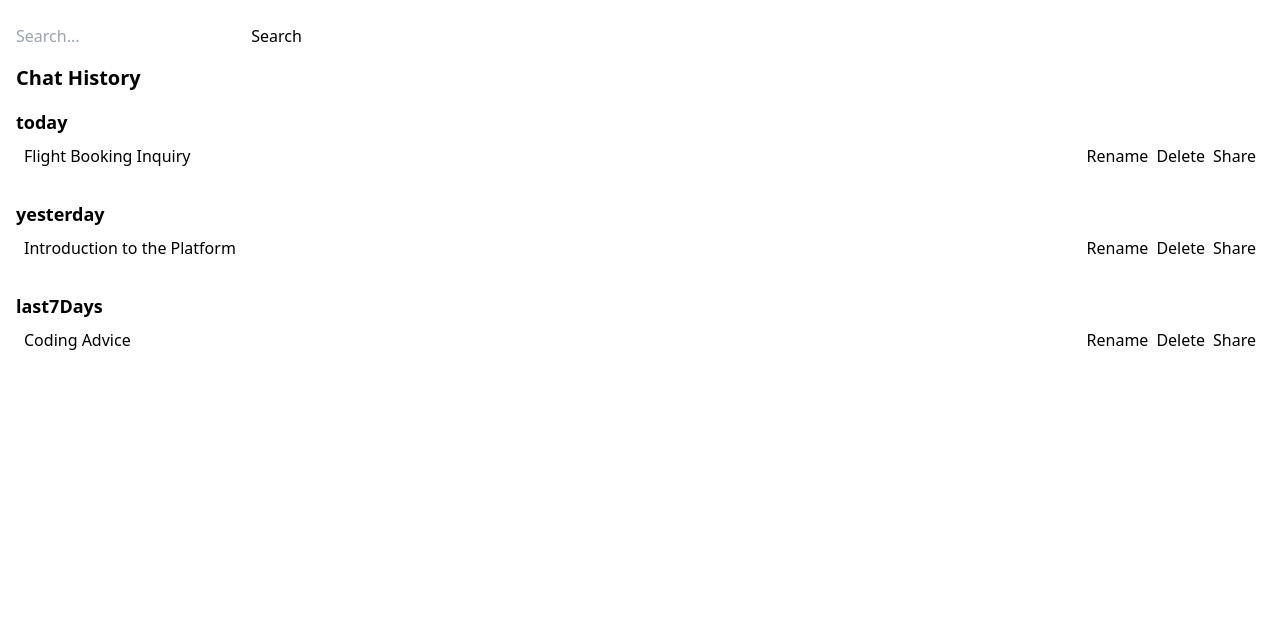
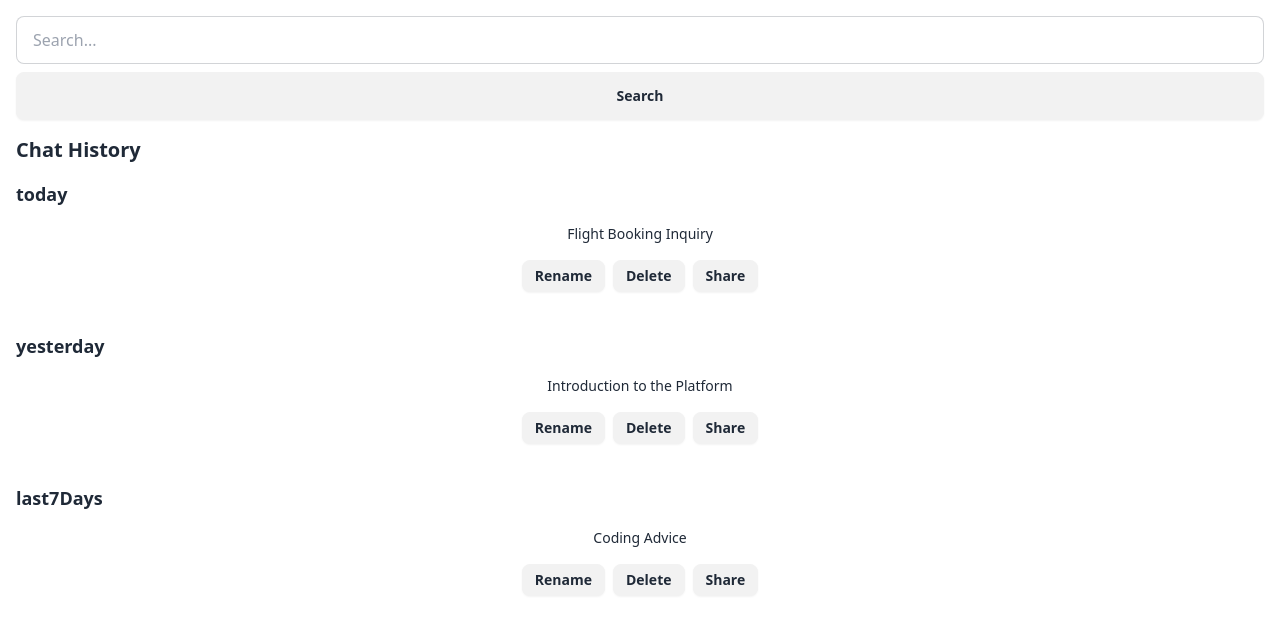
Before and after one commit to dagtann/chatHistory, a SvelteKit app: page / in a window 1280 px wide. Shown: the top 634 px of the page. Built offline with nearby package versions, Linux system fonts and the light colour scheme.

Commit message:
Add DaisyUI

```diff
--- a/package.json
+++ b/package.json
@@ -40,6 +40,7 @@
 		"@sveltejs/package": "^2.0.0",
 		"@sveltejs/vite-plugin-svelte": "^4.0.0",
 		"autoprefixer": "^10.4.20",
+		"daisyui": "^4.12.22",
 		"prettier": "^3.3.2",
 		"prettier-plugin-svelte": "^3.2.6",
 		"prettier-plugin-tailwindcss": "^0.6.5",
--- a/tailwind.config.ts
+++ b/tailwind.config.ts
@@ -7,5 +7,5 @@
 		extend: {}
 	},
 
-	plugins: []
+	plugins: [require('daisyui')]
 } satisfies Config;
```
Also changed, not shown: 1 other file (tests, documents, lock files or other folders).
